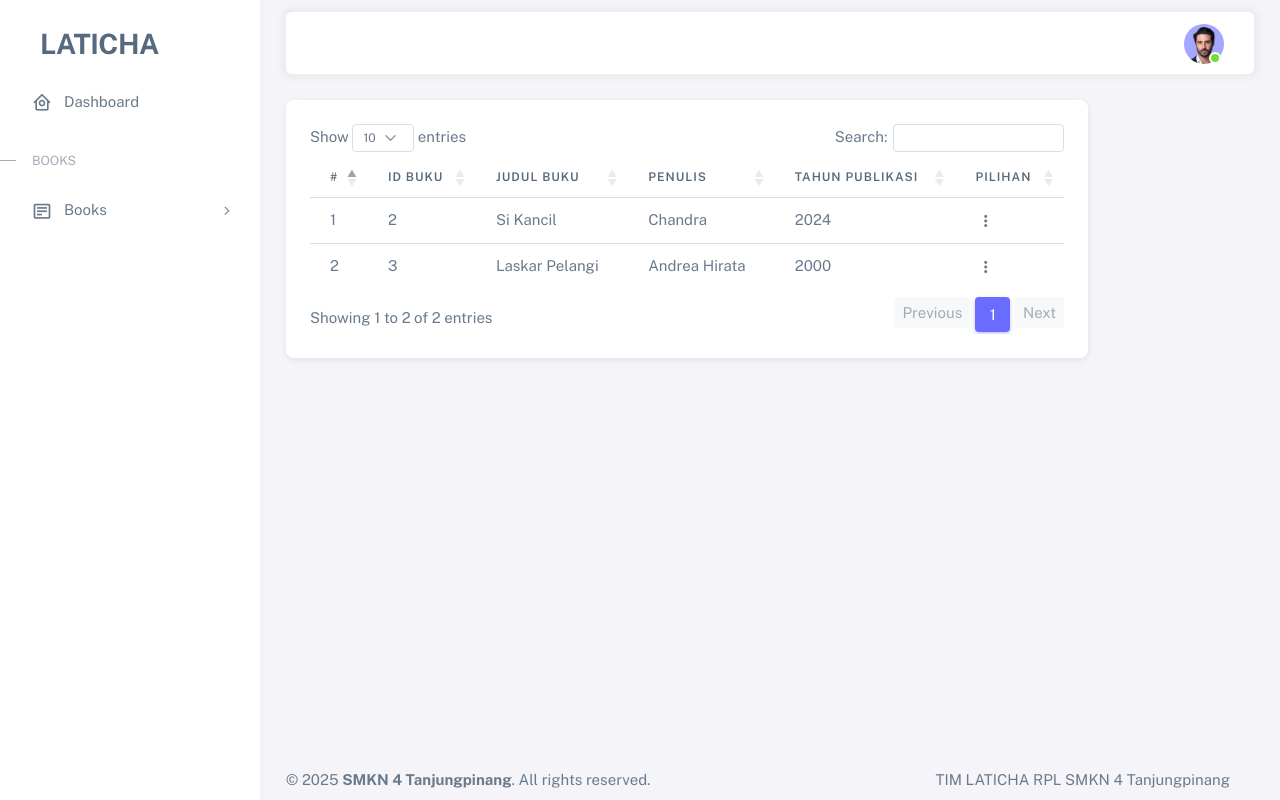
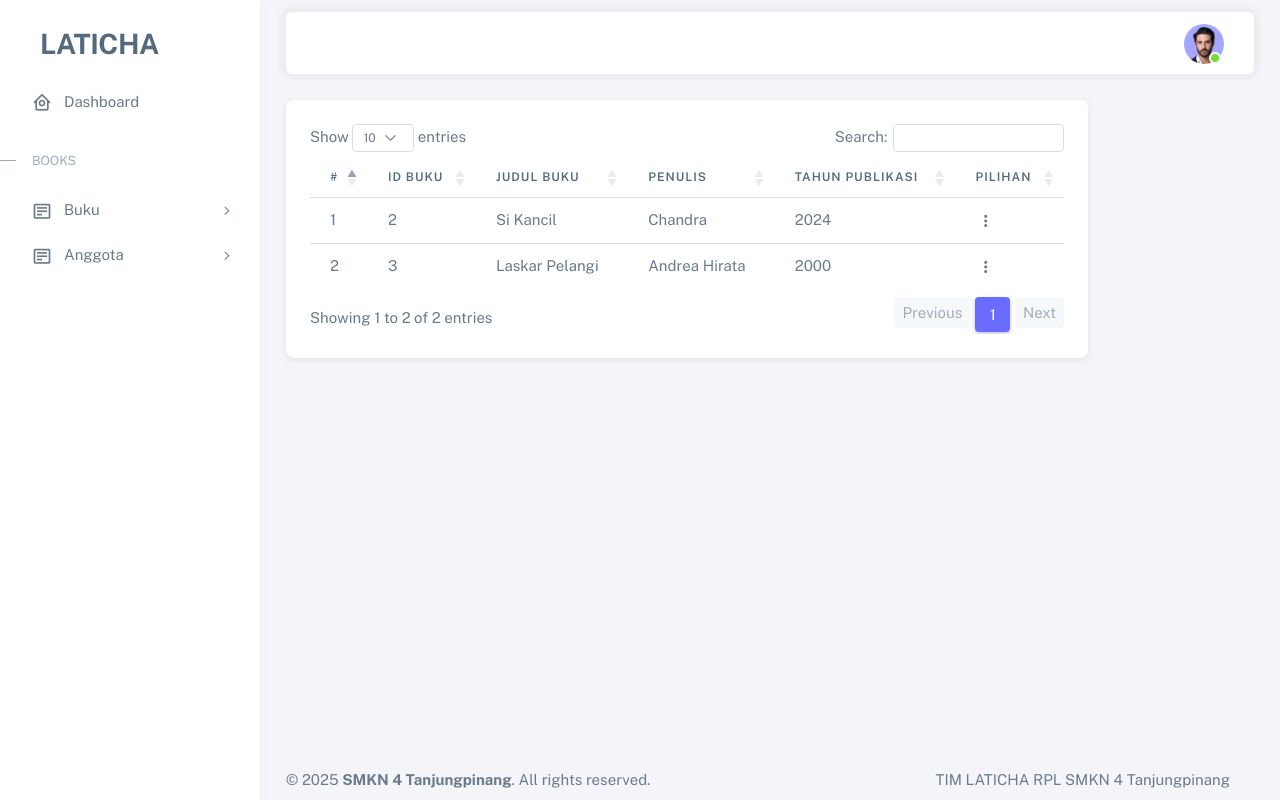
Before and after one commit to Nurraficha-Azzahra/latichaLibrary, a PHP site: page /buku.php in a window 1280 px wide. Run offline with PHP 8.4, Linux system fonts and the light colour scheme; the visitor is signed in with stand-in values (Sample User, id 1); data comes from the database, SQL or seed files in the repository; data that the repository does not hold is empty.

Commit message:
menambahkan halaman anggota untuk admin

```diff
--- a/.includes/sidemenu.php
+++ b/.includes/sidemenu.php
@@ -23,7 +23,7 @@
     <li class="menu-item">
       <a href="javascript:void(0);" class="menu-link menu-toggle">
         <i class="menu-icon tf-icons bx bx-detail"></i>
-        <div data-i18n="books">Books</div>
+        <div data-i18n="books">Buku</div>
       </a>
       <ul class="menu-sub">
         <li class="menu-item">
@@ -38,6 +38,25 @@
         </li>
       </ul>
     </li>
+
+    <li class="menu-item">
+      <a href="javascript:void(0);" class="menu-link menu-toggle">
+        <i class="menu-icon tf-icons bx bx-detail"></i>
+        <div data-i18n="books">Anggota</div>
+      </a>
+      <ul class="menu-sub">
+        <li class="menu-item">
+          <a href="tambah_anggota.php" class="menu-link">
+            <div data-i18n="Basic Inputs">Tambah Anggota</div>
+          </a>
+        </li>
+        <li class="menu-item">
+          <a href="anggota.php" class="menu-link">
+            <div data-i18n="Input groups">Daftar Anggota</div>
+          </a>
+        </li>
+      </ul>
+    </li>
   </ul>
 </aside>
 <!-- / Menu -->
```
